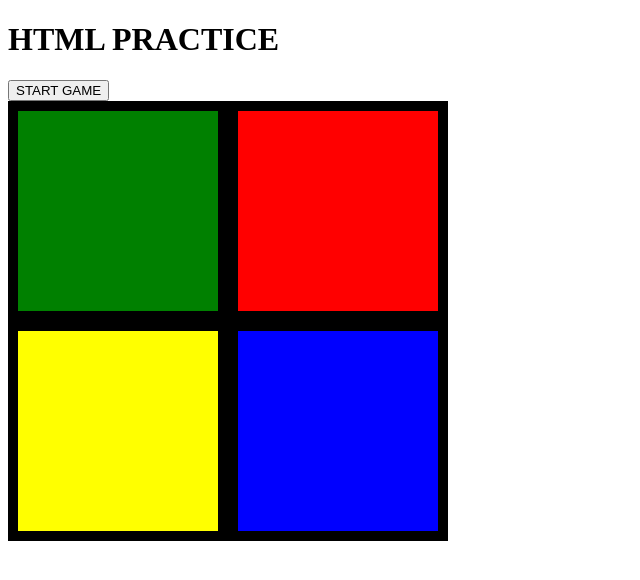
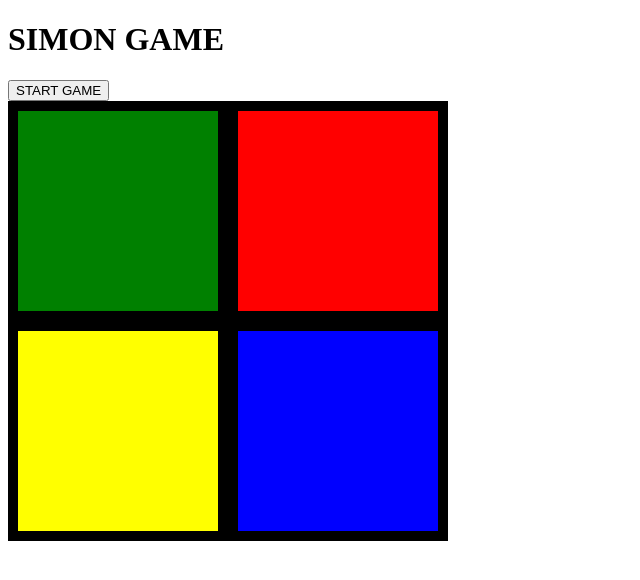
Before and after one commit to Samichpower/simon, a plain HTML site: page index.html in a window 1280 px wide. Shown: the whole page, without its empty margins (0-640 px from the left). Drawn offline with Linux system fonts and the light colour scheme.

Commit message:
change the title and header to SIMON GAME

```diff
--- a/index.html
+++ b/index.html
@@ -2,11 +2,11 @@
 <html lang="en">
   <head>
     <meta charset="utf-8">
-    <title>HTML PRACTICE</title>
+    <title>SIMON GAME</title>
     <link rel="stylesheet" href="styles.css">
   </head>
   <body>
-    <h1 class="my-header">HTML PRACTICE</h1>
+    <h1 class="my-header">SIMON GAME</h1>
     <div id="simon-container">
       <button class="start-button">START GAME</button>
       <div id="top-container">
```
